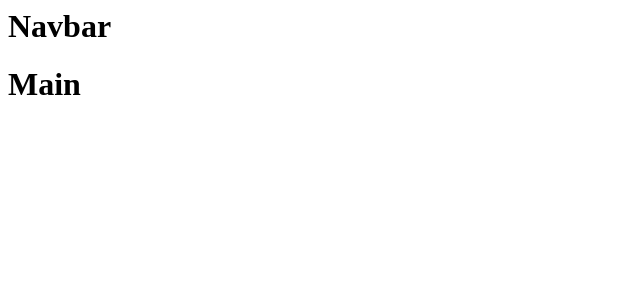
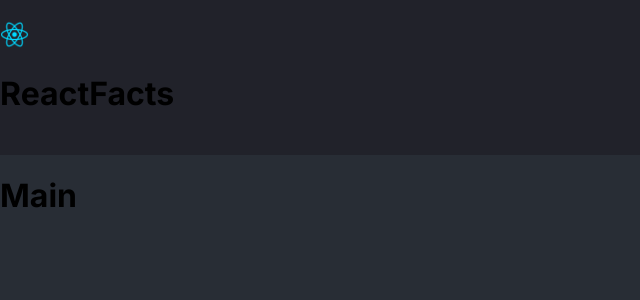
Before and after one commit to kylemucha/learning-react, a React (Vite) app in the folder ReactFacts/: page / in a window 1280 px wide. Shown: the top 300 px of the page, without its empty margins (0-640 px from the left). Built offline with nearby package versions, Linux system fonts and the light colour scheme.

Commit message:
ReactFacts Capstone Project (more progress)

```diff
--- /dev/null
+++ b/ReactFacts/index.css
@@ -0,0 +1,27 @@
+* {
+    font-family: 'Inter', sans-serif;
+}
+
+html, body {
+    width: 100%;
+    margin: 0;
+    padding: 0;
+}
+
+header {
+    background: #21222A;
+    width: 100%;
+    padding: 20px 0;
+    position: relative;
+    top: 0;
+    left: 0;
+}
+
+body {
+    background:#282d35;
+}
+
+.nav-icon {
+    width: 28.93px;
+    height: 28.93px;
+}
--- a/ReactFacts/index.html
+++ b/ReactFacts/index.html
@@ -1,5 +1,10 @@
+<!DOCTYPE html>
 <html>
 <head>
+	<title></title>
+	<link rel="preconnect" href="https://fonts.googleapis.com">
+	<link rel="preconnect" href="https://fonts.gstatic.com" crossorigin>
+	<link href="https://fonts.googleapis.com/css2?family=Inter:wght@400;600;700&display=swap" rel="stylesheet">
 	<link rel="stylesheet" href="/index.css">
 </head>
 
@@ -7,5 +12,4 @@
 	<div id="root"></div>
 	<script src="/src/index.jsx" type="module"></script>
 </body>
-
 </html>
--- a/ReactFacts/src/components/Navbar.jsx
+++ b/ReactFacts/src/components/Navbar.jsx
@@ -1,5 +1,8 @@
 export default function Navbar() {
     return (
-        <h1>Navbar</h1>
+        <header>
+            <img className="nav-icon" src="/react-logo.png" alt="react-logo"/>
+            <h1>ReactFacts</h1>
+        </header>
     )
 }
```
Also changed, not shown: ReactFacts/src/index.jsx (+0 -8 lines), ReactFacts/public/react-logo.png (added).
